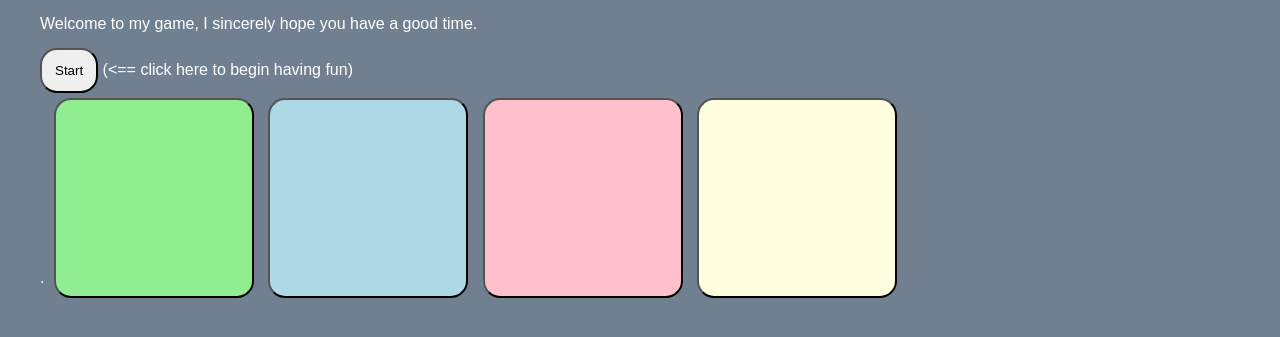
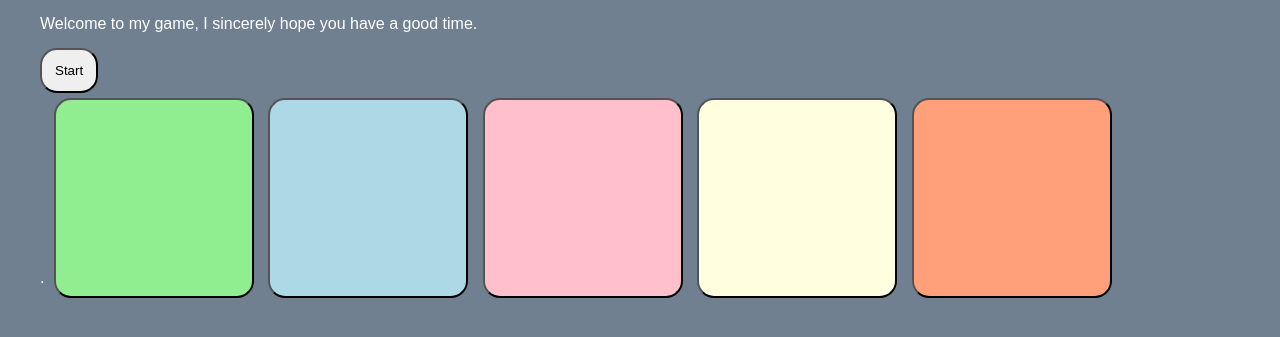
Before and after one commit to BrayanValdes57/Codepath_Tasks, a plain HTML site: page index.html in a window 1280 px wide. Shown: the part 77-414 px from the top of the page. Drawn offline with Linux system fonts and the light colour scheme.

Commit message:
❔🏑 Updated with Glitch

```diff
--- a/index.html
+++ b/index.html
@@ -24,7 +24,7 @@
 
     <button id="startBtn" onclick="startGame()">
       Start
-    </button> (<== click here to begin having fun)
+    </button>
     <button id="stopBtn" class="hidden" onclick="stopGame()">
       Stop
     </button>
@@ -34,6 +34,7 @@
       <button id="button2" onclick="guess(2)" onmousedown="startTone(2)" onmouseup="stopTone()"></button>
       <button id="button3" onclick="guess(3)" onmousedown="startTone(3)" onmouseup="stopTone()"></button>
       <button id="button4" onclick="guess(4)" onmousedown="startTone(4)" onmouseup="stopTone()"></button>
+      <button id="button5" onclick="guess(5)" onmousedown="startTone(5)" onmouseup="stopTone()"></button>
     </div>
 
   </body>
--- a/script.js
+++ b/script.js
@@ -4,7 +4,7 @@ const cluePauseTime = 333; //how long to pause in between clues
 const nextClueWaitTime = 1000; //how long to wait before starting playback of the clue sequence
 
 //Global Variables
-var pattern = [3, 1, 2, 2, 4, 4, 2, 1];
+var pattern = [3, 1, 5, 2, 5, 4, 2, 1];
 var progress = 0;
 var gamePlaying = false;
 var tonePlaying = false;
@@ -106,10 +106,11 @@ function guess(btn){
 
 //Synthesis Functions
 const freqMap = {
-  1: 212.6,
-  2: 332.6,
-  3: 442.6,
-  4: 552.6
+  1: 192.6,
+  2: 242.6,
+  3: 352.6,
+  4: 462.6,
+  5: 572.6
 }
 function playTone(btn,len){
   o.frequency.value = freqMap[btn]
--- a/style.css
+++ b/style.css
@@ -65,6 +65,12 @@ border-radius: 17px;
 #button4:active, #button4.lit {
     background:yellow;
 }
+#button5 {
+    background: LightSalmon;
+}
+#button5:active, #button5.lit {
+    background:OrangeRed;
+}
 /* images and videos max out at full width */
 img,
 video {
```
